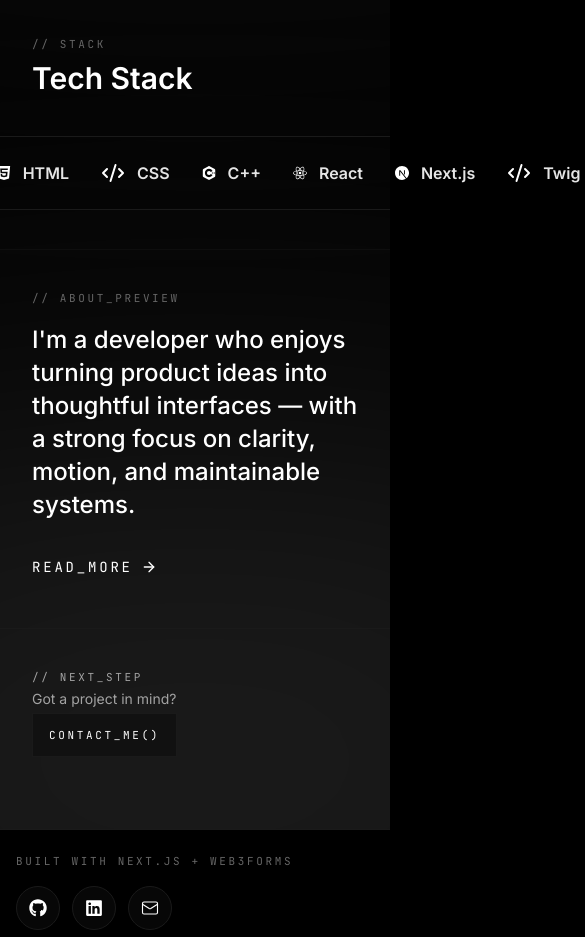
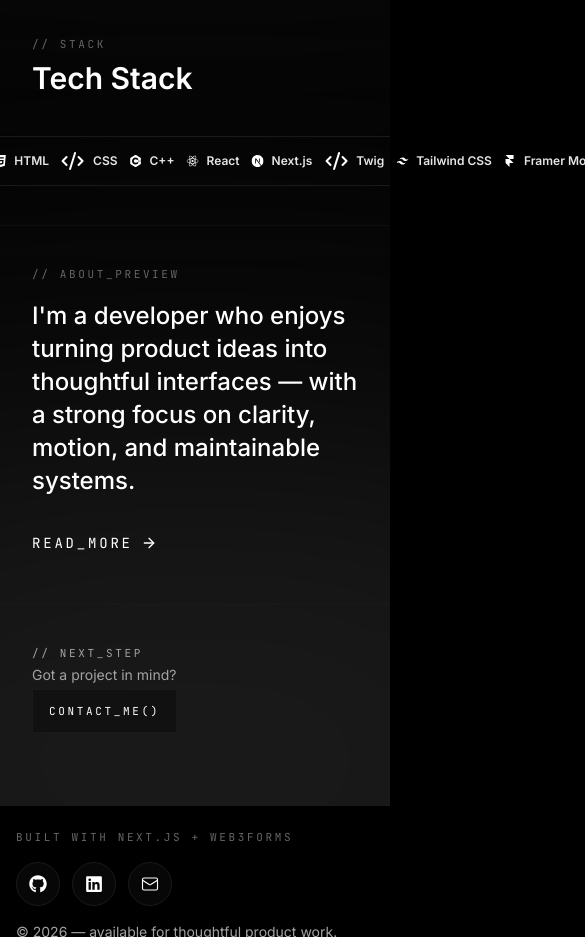
Before and after one commit to caducoykenneth1-dot/Portfolio, a Next.js app: page / in a window 390 px wide. Shown: the part 2140-3077 px from the top of the page, 585 px wide, since content can reach past the window. Built offline with nearby package versions, Linux system fonts and the light colour scheme.

Commit message:
Changed the Design. (NOT DONE)

```diff
--- a/src/components/home/TechStack.tsx
+++ b/src/components/home/TechStack.tsx
@@ -43,9 +43,9 @@ const techItems: TechItem[] = [
 
 function TechCard({ item }: { item: TechItem }) {
   return (
-    <div className="flex shrink-0 items-center gap-3">
-      <span className="text-sm text-base-400">{item.icon}</span>
-      <span className="whitespace-nowrap font-semibold text-base text-base-100">{item.name}</span>
+    <div className="flex shrink-0 items-center gap-2 sm:gap-3">
+      <span className="text-xs sm:text-sm text-base-400">{item.icon}</span>
+      <span className="whitespace-nowrap font-semibold text-xs sm:text-sm md:text-base text-base-100">{item.name}</span>
     </div>
   );
 }
@@ -64,7 +64,7 @@ export function TechStack() {
 
       <div className="group relative left-1/2 right-1/2 -mx-[50vw] w-screen">
         <div className="relative left-1/2 right-1/2 -mx-[50vw] h-px w-screen bg-base-800" />
-        <div className="flex w-max animate-marquee items-center gap-8 py-6 group-hover:[animation-play-state:paused]">
+        <div className="flex w-max animate-marquee items-center gap-3 sm:gap-5 md:gap-8 py-3 sm:py-4 md:py-6 group-hover:[animation-play-state:paused]">
           {looped.map((item, i) => (
             <TechCard key={`${item.name}-${i}`} item={item} />
           ))}
```
